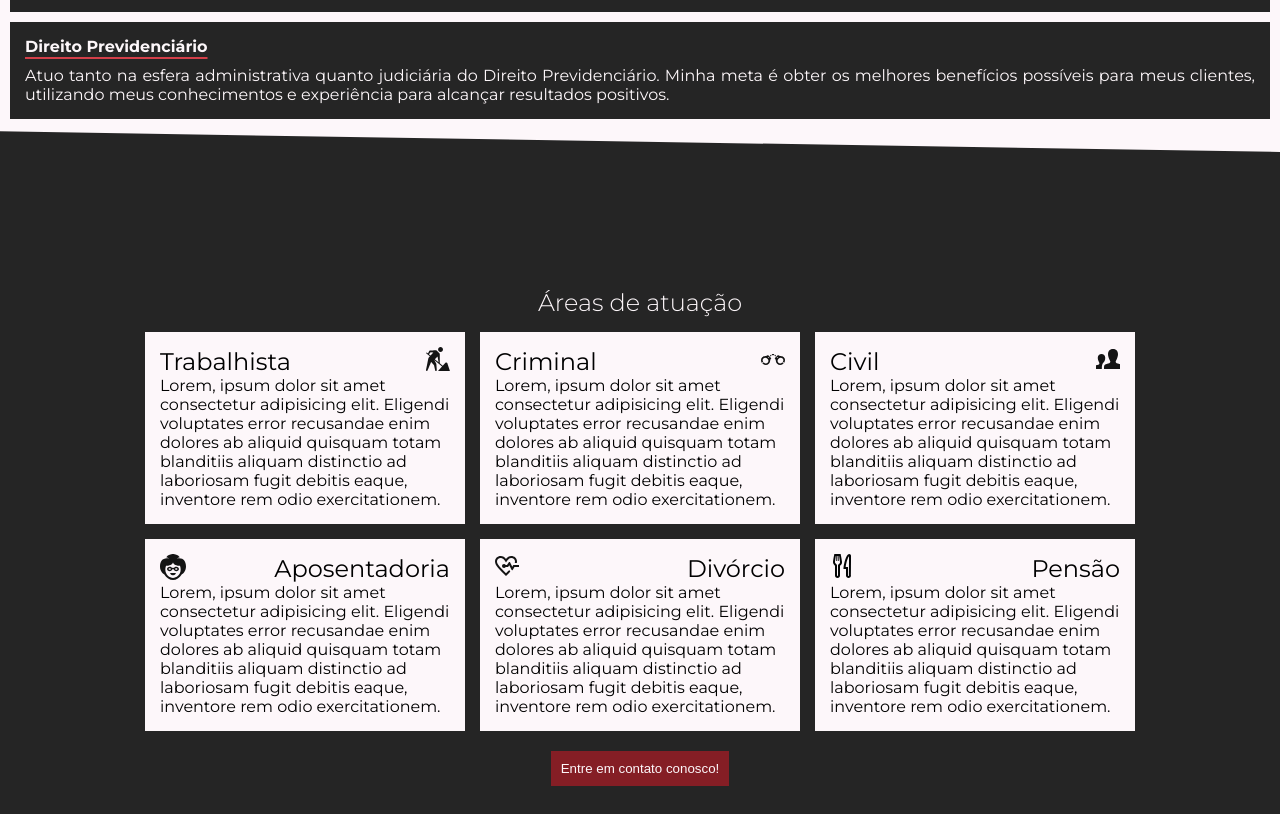
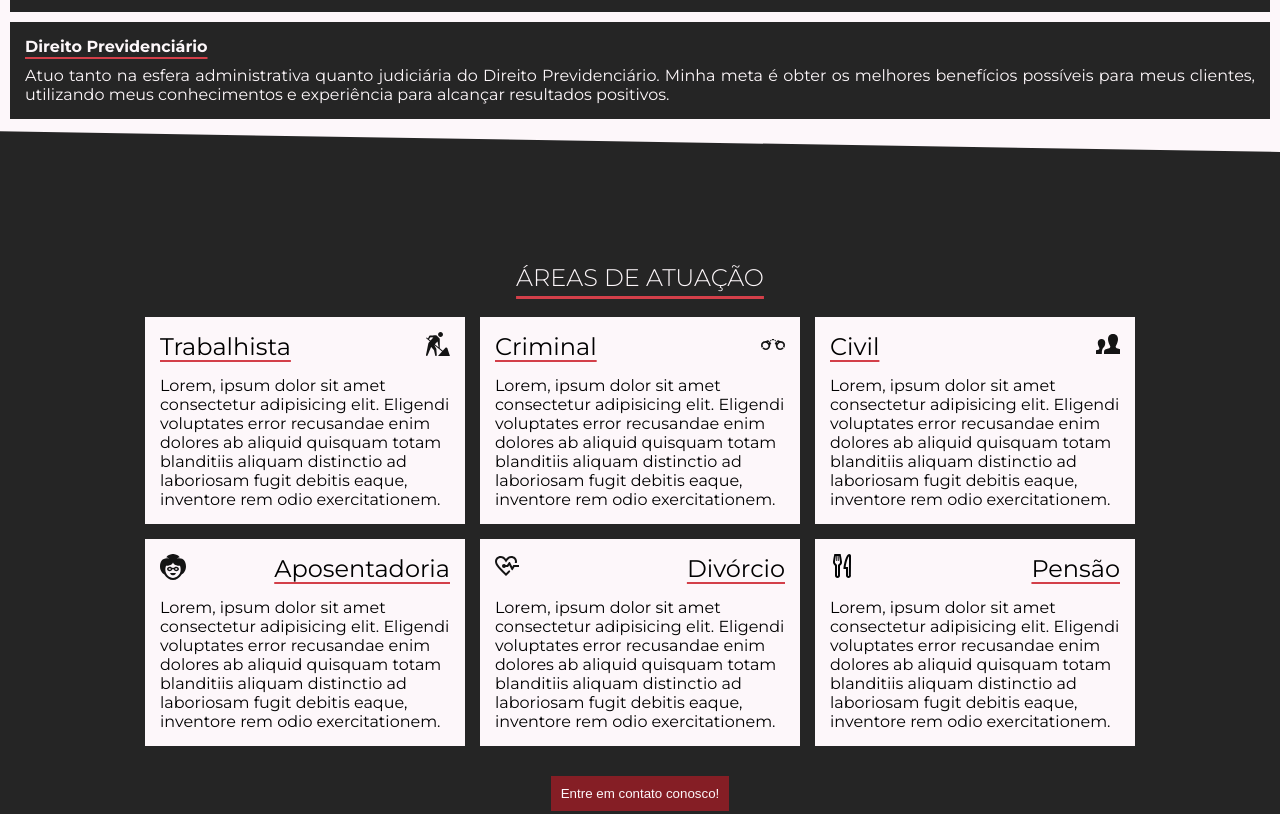
Before and after one commit to LiamFer/Website, a plain HTML site: page index.html in a window 1280 px wide. Shown: the part 1326-2140 px from the top of the page. Drawn offline with Linux system fonts and the light colour scheme.

Commit message:
Update style.css

```diff
--- a/style.css
+++ b/style.css
@@ -324,6 +324,7 @@ main {
   align-items: center;
   min-height: 100vh;
   padding: 30px 0px;
+  gap: 10px;
   background-color: var(--color1);
   color: var(--color5);
   font-family: "Montserrat", sans-serif;
@@ -353,6 +354,11 @@ main {
 #areas {
   margin: 15px;
   font-weight: 300;
+  text-decoration: underline 1px solid var(--color3);
+  text-underline-offset: 10px;
+  text-align: center;
+  text-transform: uppercase;
+  text-decoration-thickness: 3px;
 }
 
 .job {
@@ -368,6 +374,12 @@ main {
   color: black;
   max-width: 20em;
   min-width: 230px;
+}
+
+.atuação h2 {
+  padding-bottom: 15px;
+  text-decoration: underline 2px solid var(--color3);
+  text-underline-offset: 5px;
 }
 
 .icones {
```
